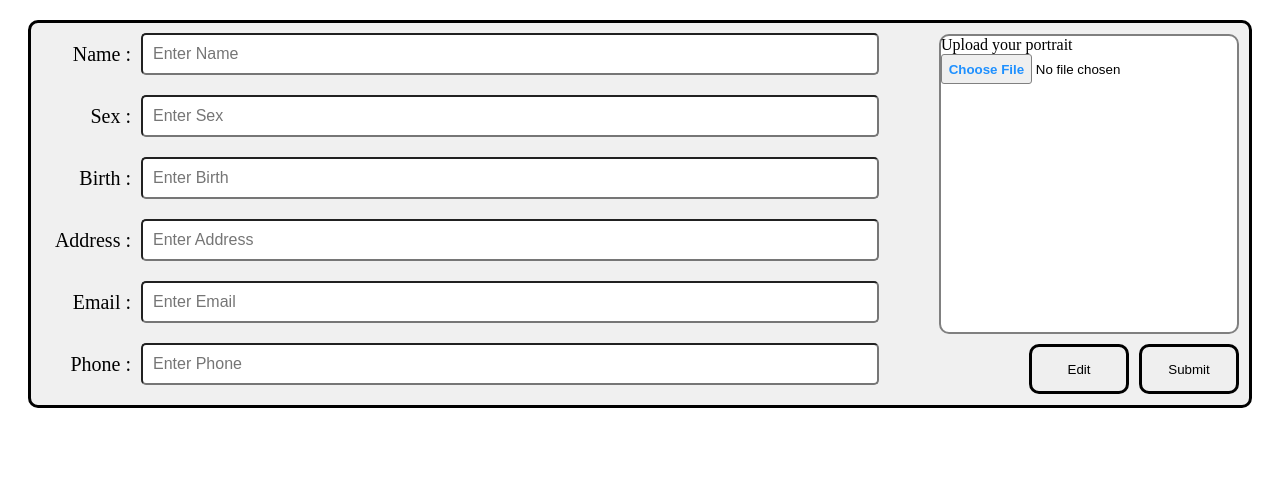
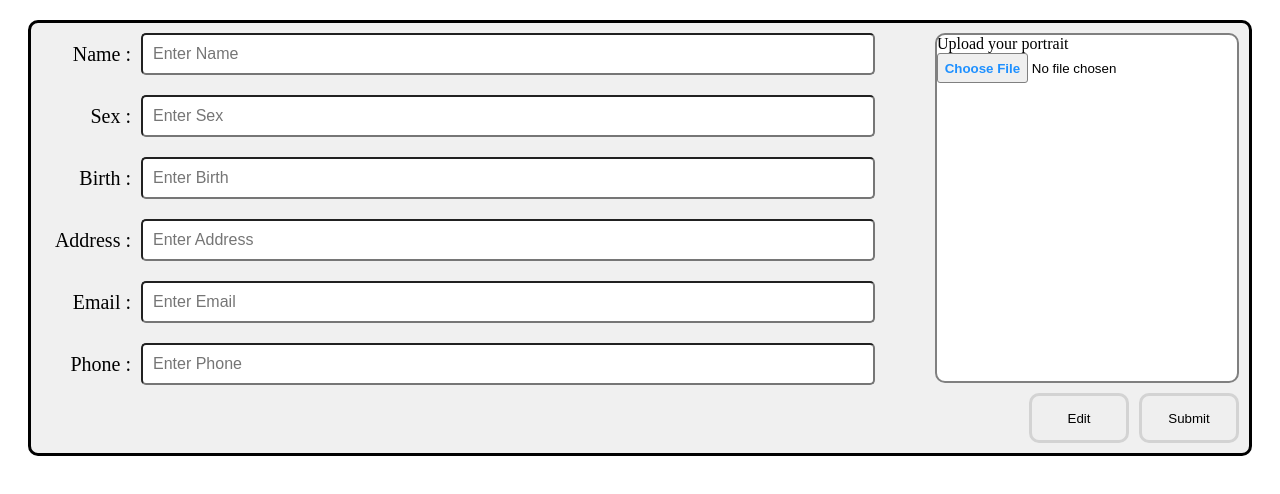
Before and after one commit to nthGH1030/CV-generator, a React (Create React App) app: page / in a window 1280 px wide. Shown: the top 494 px of the page. Built offline with nearby package versions, Linux system fonts and the light colour scheme.

Commit message:
conditional render on "upload portrait"

```diff
--- a/src/components/Background.js
+++ b/src/components/Background.js
@@ -80,7 +80,7 @@ function SubmitBtn({handlesubmit, handleDisable}) {
         <>
         <button
             onClick = {handleClick}
-            className = "button edit"
+            className = "button edit submit"
         >
         Submit
         </button>
@@ -97,7 +97,7 @@ function EditBtn({handleEdit}) {
         <>
         <button
             onClick = {handleClick}
-            className = "button edit"
+            className = "button edit submit"
         >
         Edit
         </button>
@@ -130,7 +130,7 @@ function ProfilePic({onChange, isEditing, profilePic}){
     return (
         <>
         <div className = 'profilePic'>
-            Upload your portrait
+            {isEditing && !profilePic && <label>Upload your portrait</label>}
             {profilePic &&
                 <img src={profilePic} alt="Profile" height = "300px" width = "300px" />}
             <input
--- a/src/styles.css
+++ b/src/styles.css
@@ -40,20 +40,12 @@ button:hover {
   margin-top: 10px;
 }
 
-.button.edit{
+.button.edit.submit{
   width: 100px;
   height:100%;
   border-radius: 10px;
-  border: solid;
+  border: solid lightgray;
 }
-
-.button.submit{
-  width: 10%;
-  height:100%;
-  border-radius: 10px;
-  border: solid;
-}
-
 
 /* This is profile info's style */
 .profile-info {
@@ -106,10 +98,11 @@ input::file-selector-button:hover {
 }
 
 .profilePic{
-  height: 300px;
-  width: 300px;
+  height: 350px;
+  width: 304px;
   border: 2px solid gray;
   border-radius: 10px;
   box-sizing: border-box;
+  overflow: hidden;
   background-color: white;
 }
```
